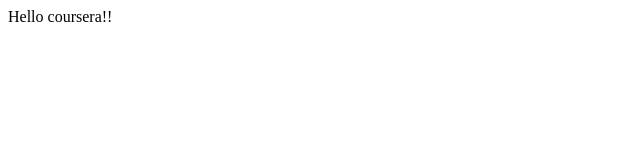
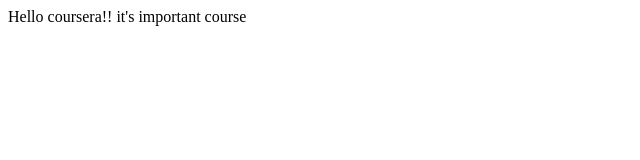
Before and after one commit to lnejjari/coursera-test, a plain HTML site: page site/index.html in a window 1280 px wide. Shown: the whole page, without its empty margins (0-640 px from the left). Drawn offline with Linux system fonts and the light colour scheme.

Commit message:
Small addition to our page contenet.

```diff
--- a/site/index.html
+++ b/site/index.html
@@ -5,7 +5,7 @@
 
 <body>
 
-Hello coursera!!
+Hello coursera!! it's important course
 </body>
 
 
```
